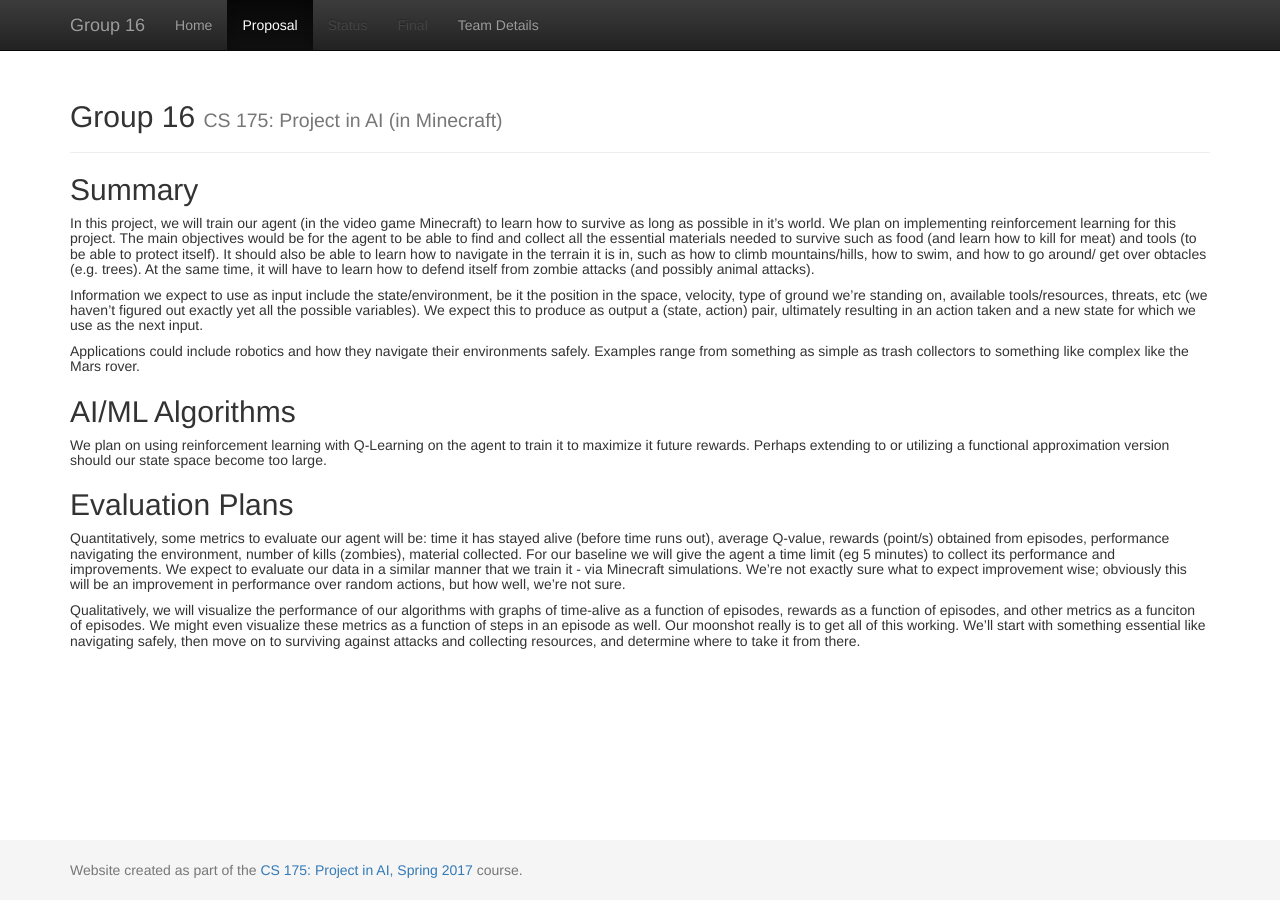
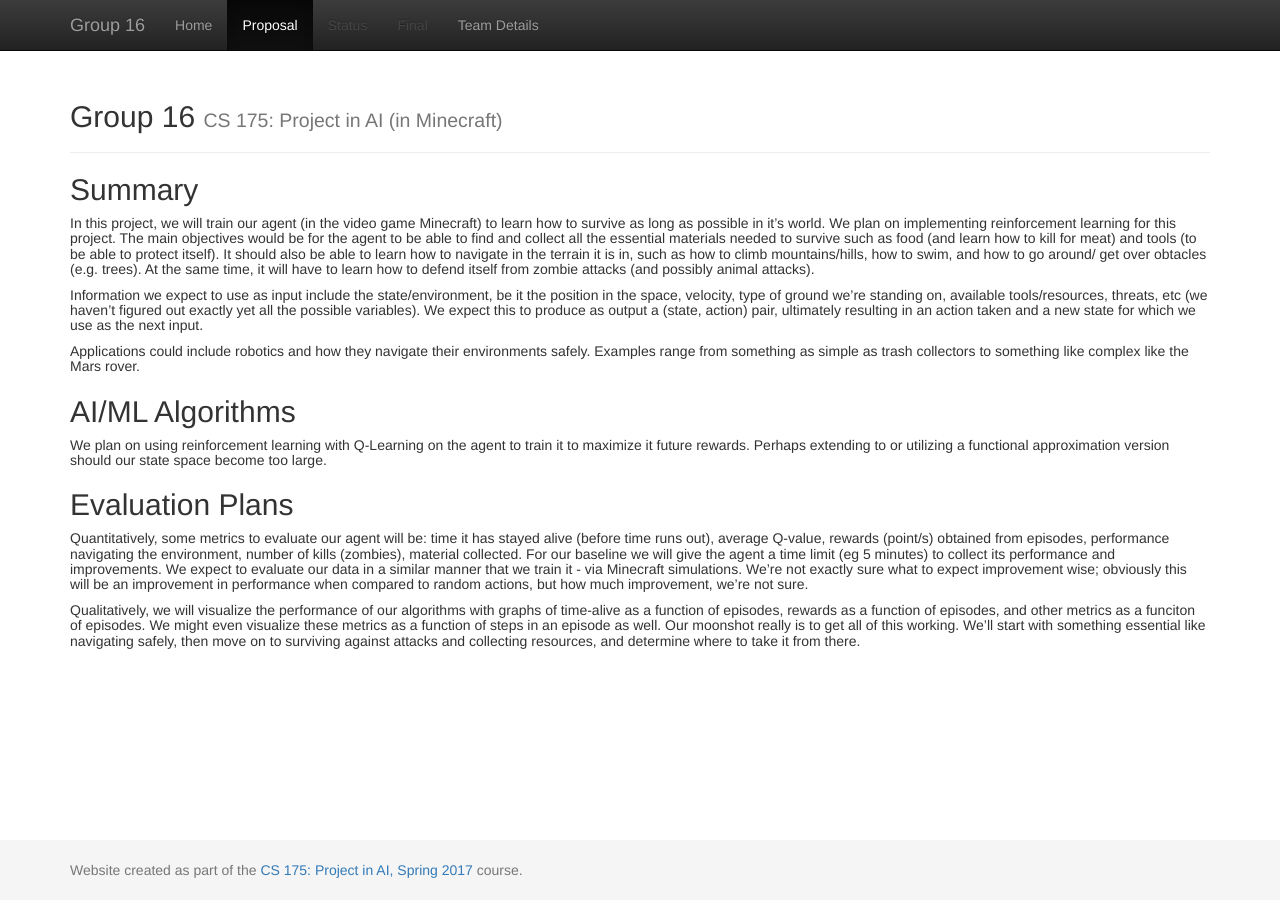
Before and after one commit to becamorin20/Group-16, a Jekyll site: the page built from docs/proposal.md, in a window 1280 px wide. Built offline with Jekyll 4.4.1, drawn with Linux system fonts in a browser that asks for light colours.

Commit message:
Update proposal.md

```diff
--- a/docs/proposal.md
+++ b/docs/proposal.md
@@ -11,5 +11,5 @@ title: Proposal
 ##### We plan on using reinforcement learning with Q-Learning on the agent to train it to maximize it future rewards. Perhaps extending to or utilizing a functional approximation version should our state space become too large.
 
 ## Evaluation Plans
-##### Quantitatively, some metrics to evaluate our agent will be: time it has stayed alive (before time runs out), average Q-value, rewards (point/s) obtained from episodes, performance navigating the environment, number of kills (zombies), material collected. For our baseline we will give the agent a time limit (eg 5 minutes) to collect its performance and improvements. We expect to evaluate our data in a similar manner that we train it - via Minecraft simulations. We're not exactly sure what to expect improvement wise; obviously this will be an improvement in performance over random actions, but how well, we're not sure.
+##### Quantitatively, some metrics to evaluate our agent will be: time it has stayed alive (before time runs out), average Q-value, rewards (point/s) obtained from episodes, performance navigating the environment, number of kills (zombies), material collected. For our baseline we will give the agent a time limit (eg 5 minutes) to collect its performance and improvements. We expect to evaluate our data in a similar manner that we train it - via Minecraft simulations. We're not exactly sure what to expect improvement wise; obviously this will be an improvement in performance when compared to random actions, but how much improvement, we're not sure.
 ##### Qualitatively, we will visualize the performance of our algorithms with graphs of time-alive as a function of episodes, rewards as a function of episodes, and other metrics as a funciton of episodes. We might even visualize these metrics as a function of steps in an episode as well. Our moonshot really is to get all of this working. We'll start with something essential like navigating safely, then move on to surviving against attacks and collecting resources, and determine where to take it from there.
```
